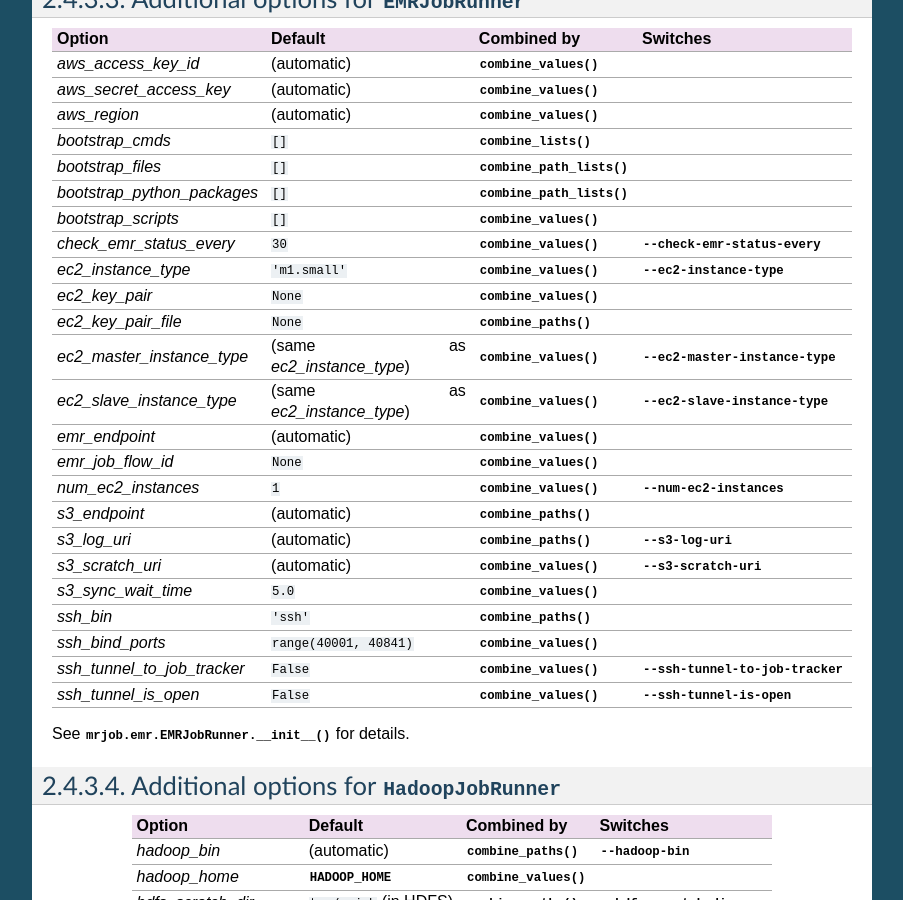
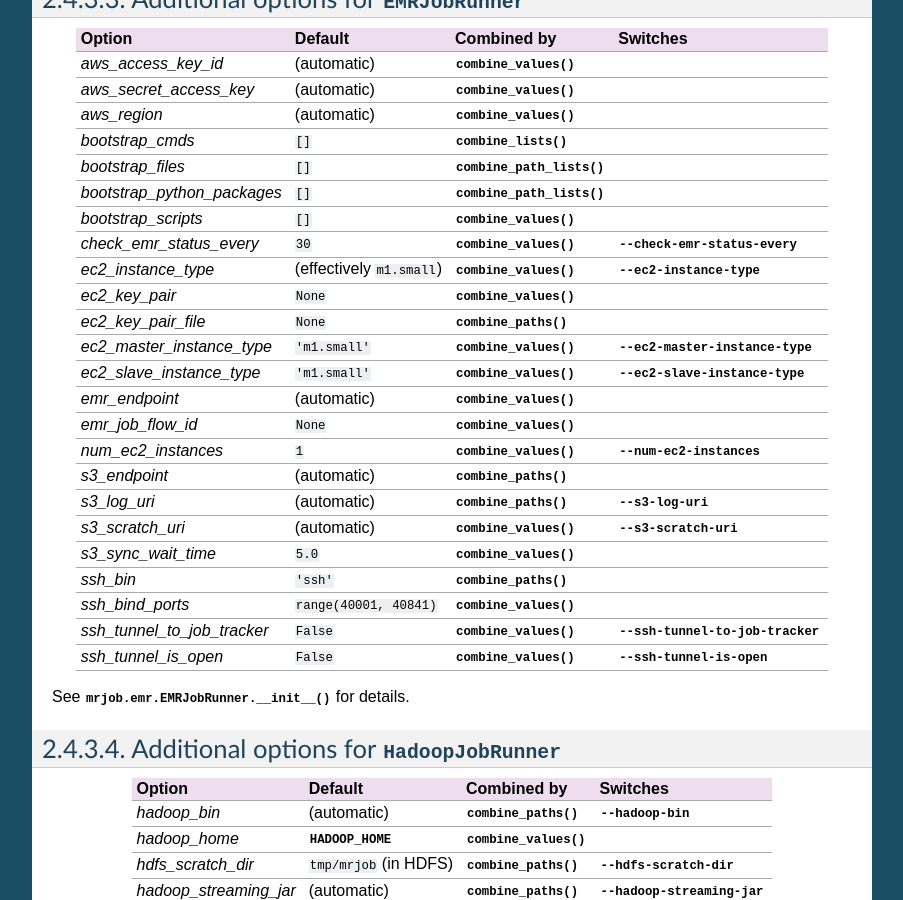
Before and after one commit to Yelp/mrjob, a Sphinx documentation site: the page built from docs/configs-reference.rst, in a window 1280 px wide and 900 px high, scrolled down 940 px. Shown: the whole window, without its empty margins (198-1101 px from the left). Built offline with Sphinx 7.4.7, drawn with Linux system fonts in a browser that asks for light colours.

Commit message:
Updated docs to reflect changes to ec2*_instance_type options

```diff
--- a/docs/configs-reference.rst
+++ b/docs/configs-reference.rst
@@ -59,11 +59,11 @@ Option                      Default                        Combined by
 *bootstrap_python_packages* ``[]``                         :py:func:`~mrjob.conf.combine_path_lists`
 *bootstrap_scripts*         ``[]``                         :py:func:`~mrjob.conf.combine_values`
 *check_emr_status_every*    ``30``                         :py:func:`~mrjob.conf.combine_values`     :option:`--check-emr-status-every`
-*ec2_instance_type*         ``'m1.small'``                 :py:func:`~mrjob.conf.combine_values`     :option:`--ec2-instance-type`
+*ec2_instance_type*         (effectively ``m1.small``)     :py:func:`~mrjob.conf.combine_values`     :option:`--ec2-instance-type`
 *ec2_key_pair*              ``None``                       :py:func:`~mrjob.conf.combine_values`
 *ec2_key_pair_file*         ``None``                       :py:func:`~mrjob.conf.combine_paths`
-*ec2_master_instance_type*  (same as *ec2_instance_type*)  :py:func:`~mrjob.conf.combine_values`     :option:`--ec2-master-instance-type`
-*ec2_slave_instance_type*   (same as *ec2_instance_type*)  :py:func:`~mrjob.conf.combine_values`     :option:`--ec2-slave-instance-type`
+*ec2_master_instance_type*  ``'m1.small'``                 :py:func:`~mrjob.conf.combine_values`     :option:`--ec2-master-instance-type`
+*ec2_slave_instance_type*   ``'m1.small'``                 :py:func:`~mrjob.conf.combine_values`     :option:`--ec2-slave-instance-type`
 *emr_endpoint*              (automatic)                    :py:func:`~mrjob.conf.combine_values`
 *emr_job_flow_id*           ``None``                       :py:func:`~mrjob.conf.combine_values`
 *num_ec2_instances*         ``1``                          :py:func:`~mrjob.conf.combine_values`     :option:`--num-ec2-instances`
```
